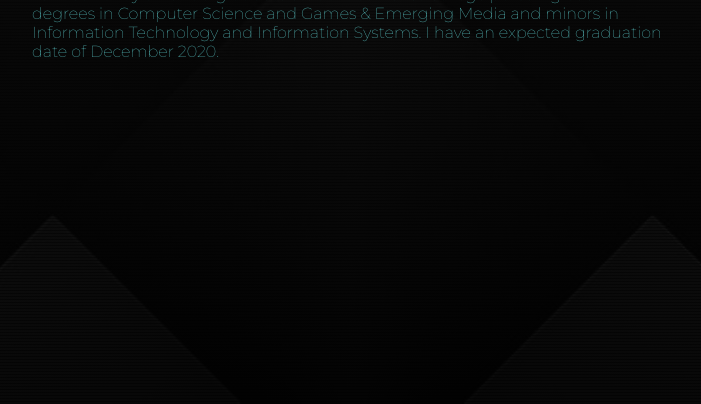
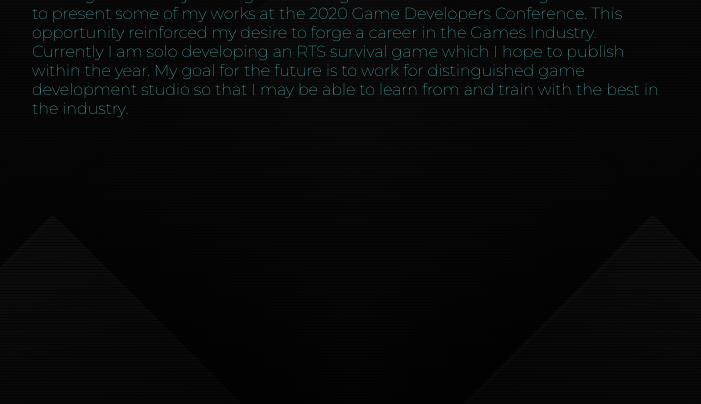
Before and after one commit to Kevin-Costello/Kevin-Costello.github.io, a plain HTML site: page BioPage.html in a window 1280 px wide. Shown: the part 396-800 px from the top of the page, without its empty margins (288-989 px from the left). Drawn offline with Linux system fonts and the light colour scheme.

Commit message:
Bio Update

```diff
--- a/BioPage.html
+++ b/BioPage.html
@@ -12,8 +12,11 @@
 			<div class="column" id="wrapper3">
 				<!-- Make sure data-text equals the text you put inside the tags. -->
 				<h1 class="head">Hi, I'm Kevin Costello</h1>
-				<span class="sub2">I am currently an undergraduate student at Marist College pursuing bachelor degrees in Computer Science
-					and Games & Emerging Media and minors in Information Technology and Information Systems. I have an expected graduation date of December 2020.
+				<span class="sub2">I've recently graduated from Marist College where I earned my Bachelor of Science degree majoring in both Computer Science and Games & Emerging Media.
+									I also hold two minors in Information Systems and Information Technology. While working towards my Undergraduate degree I was fortunate enough to be
+									invited to present some of my works at the 2020 Game Developers Conference. This opportunity reinforced my desire to forge a career in the Games Industry.
+									Currently I am solo developing an RTS survival game which I hope to publish within the year. My goal for the future is to work for distinguished game development studio
+									so that I may be able to learn from and train with the best in the industry.
 
 				</span></br>
 
```
